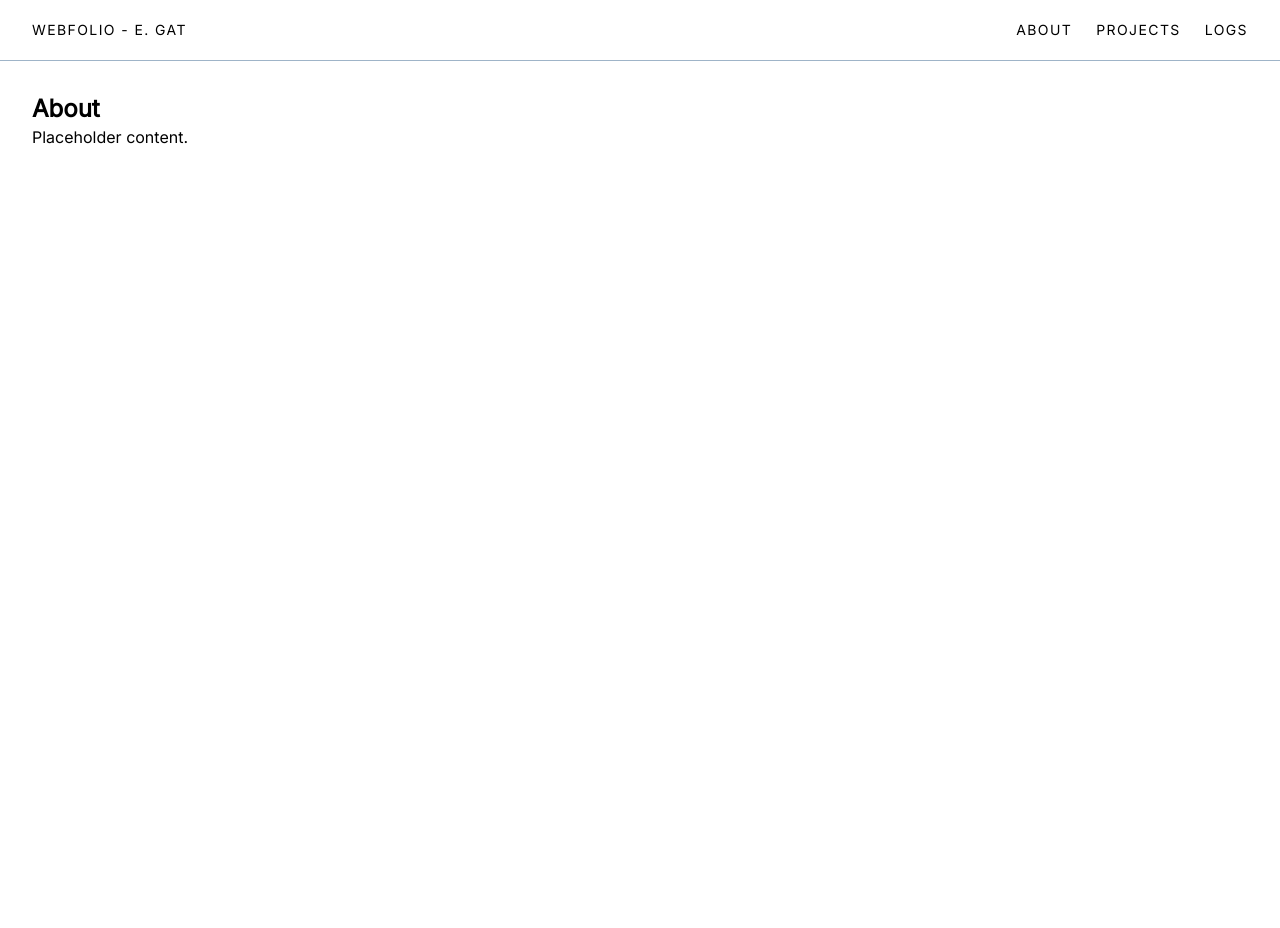
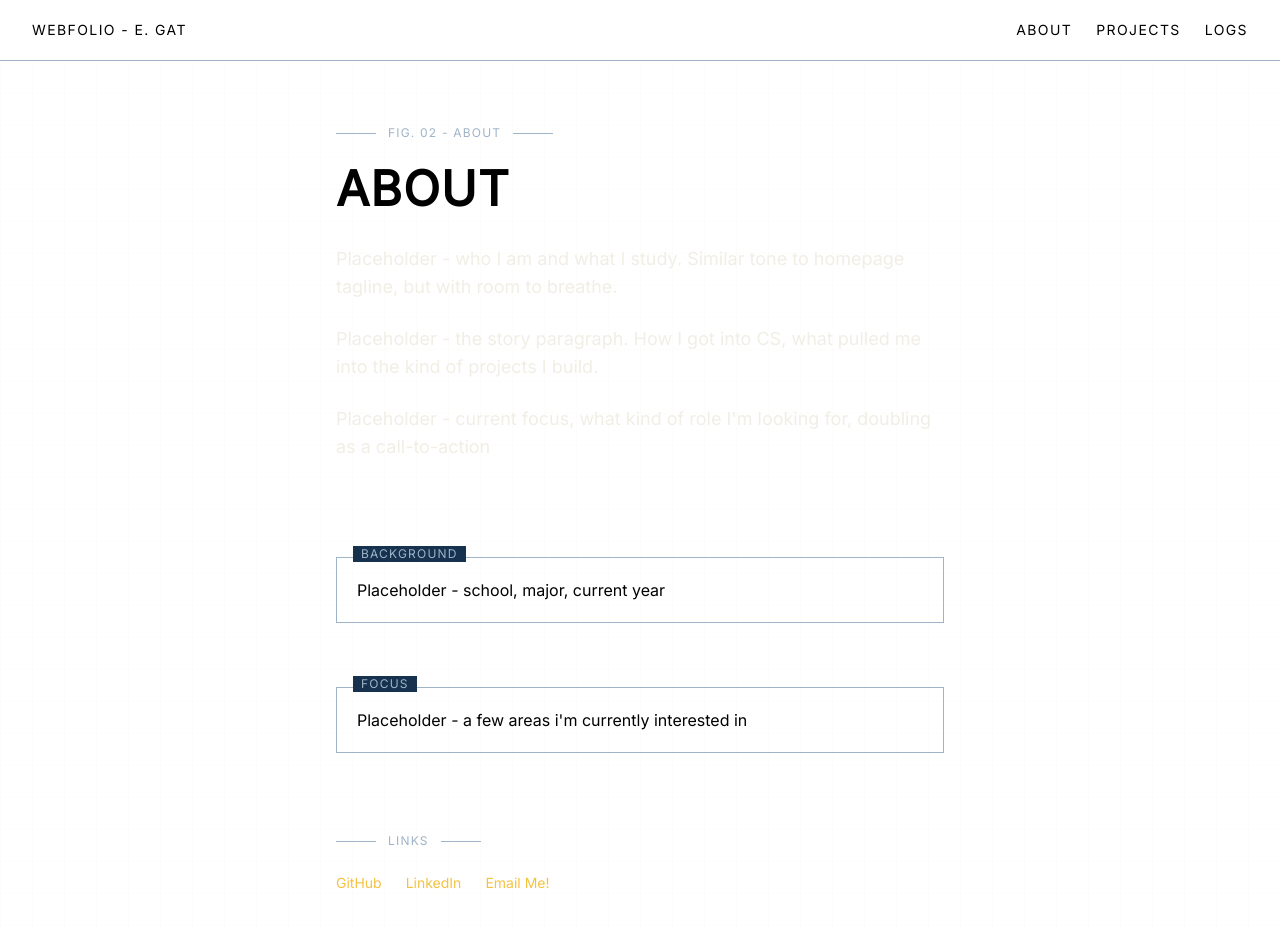
Before and after one commit to Anonymoose725/webfolio, a Next.js app: page /about in a window 1280 px wide. Shown: the top 928 px of the page. Before the commit the page ends 800 px from the top, so only its background shows below. Built offline with nearby package versions, Linux system fonts and the light colour scheme.

Commit message:
about page

```diff
--- a/app/about/page.tsx
+++ b/app/about/page.tsx
@@ -1,8 +1,63 @@
+import { DimensionDivider } from "../ui/dimension-divider";
+import { DrawingPanel } from "../ui/drawing-panel";
+
 export default function AboutPage() {
     return (
-        <main className="p-8">
-            <h1 className="text-2xl font-bold">About</h1>
-            <p>Placeholder content.</p>
-        </main>
+        <div className="bg-blueprint-grid">
+
+            {/* About blurbs */}
+            <section className="mx-auto max-w-2xl px-8 py-16">
+                <DimensionDivider label="FIG. 02 - ABOUT" />
+                <h1 className="mt-6 mb-8 font-heading text-5xl font-bold tracking-wide">
+                    ABOUT
+                </h1>
+
+                <div className="space-y-6 text-lg text-blueprint-line">
+                    <p>
+                        Placeholder - who I am and what I study. Similar tone to homepage tagline, but with room to breathe.
+                    </p>
+                    <p>
+                        Placeholder - the story paragraph. How I got into CS, what pulled me into the kind of projects I build.
+                    </p>
+                    <p>
+                        Placeholder - current focus, what kind of role I'm looking for, doubling as a call-to-action
+                    </p>
+                </div>
+            </section>
+
+            {/* Background */}
+            <section className="mx-auto max-w-2xl px-8 py-8">
+                <DrawingPanel label="BACKGROUND">
+                    <p>
+                        Placeholder - school, major, current year
+                    </p>
+                </DrawingPanel>
+            </section>
+
+            {/* Focus */}
+            <section className="mx-auto max-w-2xl px-8 py-8">
+                <DrawingPanel label="FOCUS">
+                    <p>
+                        Placeholder - a few areas i'm currently interested in
+                    </p>
+                </DrawingPanel>
+            </section>
+
+            {/* TEST EDITING PY TO SEE WHAT HAPPENS */}
+            <section className="mx-auto max-w-2xl px-8 py-12">
+                <DimensionDivider label="LINKS" />
+                <div className="mt-6 flex flex-wrap gap-6 text-sm">
+                    <a href="https://github.com/Anonymoose725" className="text-blueprint-accent hover:underline">
+                        GitHub
+                    </a>
+                    <a href="https://linkedin.com/ethan-gat" className="text-blueprint-accent hover:underline">
+                        LinkedIn
+                    </a>
+                    <a href="mailto:ethangat725@gmail.com" className="text-blueprint-accent hover:underline">
+                        Email Me!
+                    </a>
+                </div>
+            </section>
+        </div>
     );
 }
```
